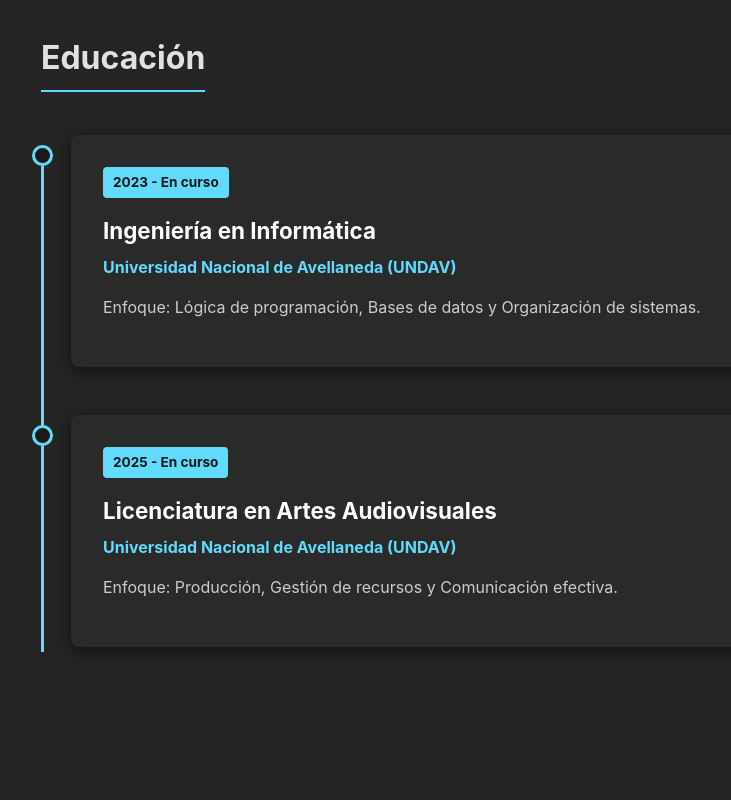
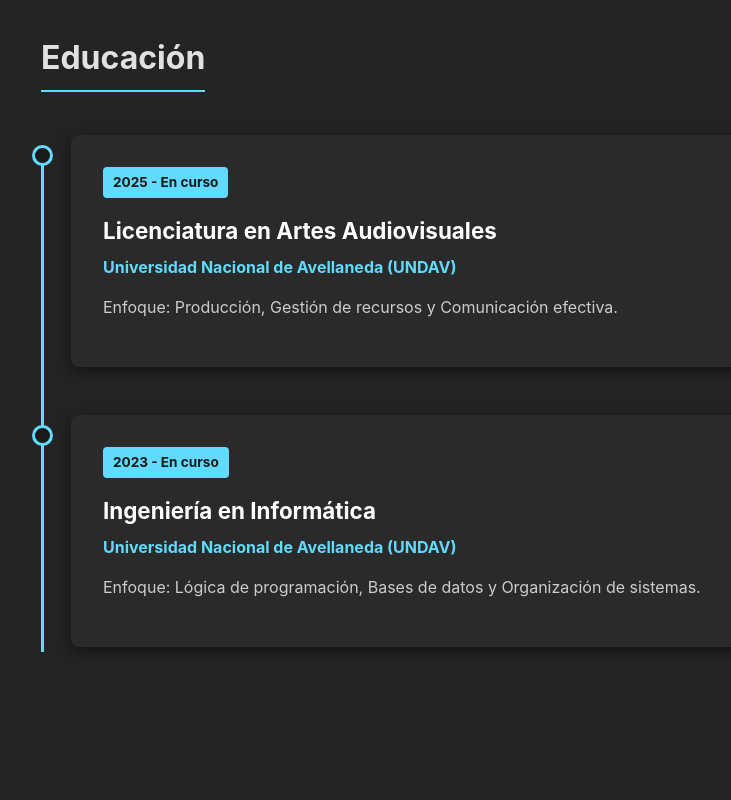
Before and after one commit to Hanielxlopezcornelis/portfolio-haniel, a React (Vite) app: page / in a window 1280 px wide. Shown: the part 1460-2260 px from the top of the page, without its empty margins (99-830 px from the left). Built offline with nearby package versions, Linux system fonts and the light colour scheme.

Commit message:
Diseño final: Arreglo de cursor, scroll y tarjetas

```diff
--- a/src/App.css
+++ b/src/App.css
@@ -9,7 +9,6 @@
   -webkit-font-smoothing: antialiased;
   -moz-osx-font-smoothing: grayscale;
 }
-
 body {
   margin: 0;
   padding: 0;
@@ -17,12 +16,17 @@ body {
   min-height: 100vh;
   display: block;
 }
-
 html {
   scroll-behavior: smooth;
 }
-
 #root {
   width: 100%;
   min-height: 100vh;
 }
+.hover-effect {
+  transition: transform 0.3s ease;
+}
+.hover-effect:hover {
+  transform: scale(1.03);
+  z-index: 10;
+}
--- a/src/App.jsx
+++ b/src/App.jsx
@@ -15,19 +15,19 @@ function App() {
           <Header />
         </div>
         <main style={styles.mainContent}>
-          <div id='sobre-mi'>
+          <div id='sobre-mi' style={styles.sectionWrapper}>
             <AboutMe />
           </div>
 
-          <div id='experiencia'>
+          <div id='experiencia' style={styles.sectionWrapper}>
             <Experience />
           </div>
 
-          <div id='educacion'>
+          <div id='educacion' style={styles.sectionWrapper}>
             <Education />
           </div>
 
-          <div id='habilidades'>
+          <div id='habilidades' style={styles.sectionWrapper}>
             <Skills />
           </div>
 
@@ -35,7 +35,7 @@ function App() {
             <Projects />
           </div>
 
-          <div id='contacto'>
+          <div id='contacto' >
             <Contact />
           </div>
         </main>
@@ -51,10 +51,16 @@ const styles = {
     color: 'white',
     display: 'flex',
     flexDirection: 'column',
+    cursor: 'default',
+    userSelect: 'none',
+    WebkitUserSelect: 'none',
   },
   mainContent: {
     paddingTop: '100px',
     flex: 1,
+  },
+  sectionWrapper: {
+    scrollMarginTop: '75px'
   }
 }
 
--- a/src/components/Education.jsx
+++ b/src/components/Education.jsx
@@ -2,17 +2,17 @@ export const Education = () => {
   const education = [
     {
       id: 1,
+      year: "2025 - En curso",
+      title: "Licenciatura en Artes Audiovisuales",
+      institution: "Universidad Nacional de Avellaneda (UNDAV)",
+      desc: "Enfoque: Producción, Gestión de recursos y Comunicación efectiva."
+    },
+    {
+      id: 2,
       year: "2023 - En curso",
       title: "Ingeniería en Informática",
       institution: "Universidad Nacional de Avellaneda (UNDAV)",
       desc: "Enfoque: Lógica de programación, Bases de datos y Organización de sistemas."
-    },
-    {
-      id: 2,
-      year: "2025 - En curso",
-      title: "Licenciatura en Artes Audiovisuales",
-      institution: "Universidad Nacional de Avellaneda (UNDAV)",
-      desc: "Enfoque: Producción, Gestión de recursos y Comunicación efectiva."
     }
   ];
 
@@ -23,7 +23,7 @@ export const Education = () => {
         {education.map((edu) => (
           <div key={edu.id} style={styles.timelineItem}>
             <div style={styles.timelineDot}></div>
-            <div style={styles.timelineContent}>
+            <div style={styles.timelineContent} className="hover-effect">
               <span style={styles.yearBadge}>{edu.year}</span>
               <h4 style={styles.cardTitle}>{edu.title}</h4>
               <span style={styles.institution}>{edu.institution}</span>
--- a/src/components/Experience.jsx
+++ b/src/components/Experience.jsx
@@ -30,7 +30,7 @@ export const Experience = () => {
         <div style={styles.timeline}>
             {experiences.map((exp) => (
                 <div key={exp.id} style={styles.timelineItem}>
-                    <div style={styles.timelineContent}>
+                    <div style={styles.timelineContent} className="hover-effect">
                         <span style={styles.yearBadge}>{exp.year}</span>
                         <h4 style={styles.cardTitle}>{exp.role}</h4>
                         {exp.subRole && <span style={styles.cardSubtitle}>{exp.subRole}</span>}
--- a/src/components/Projects.jsx
+++ b/src/components/Projects.jsx
@@ -7,7 +7,7 @@ export const Projects = () => {
       description: "Desarrollo en C++ que simula una partida contra una Inteligencia Artificial. Implementé un 'Bot Estratégico' con algoritmos de decisión para desafiar al usuario. El sistema gestiona la lógica de turnos, validación de reglas y estados del juego en consola.",
       tech: ["C++", "CodeBlocks", "Lógica de Algoritmos"],
       link: "https://github.com/Hanielxlopezcornelis/truco-cpp-game.git",
-      status: "Finalizado"
+      status: "Finalizado",
     },
     {
       id: 2,
@@ -26,7 +26,7 @@ export const Projects = () => {
 
         <div style={styles.grid}>
           {projects.map((project) => (
-            <div key={project.id} style={styles.card}>
+            <div key={project.id} style={styles.card} className="hover-effect">
 
               <div style={styles.cardHeader}>
                 <h3 style={styles.cardTitle}>{project.title}</h3>
--- a/src/components/Skills.jsx
+++ b/src/components/Skills.jsx
@@ -19,7 +19,7 @@ export const Skills = () => {
       <h3 style={styles.sectionTitle}>Habilidades Técnicas</h3>
       <div style={styles.skillsGrid}>
         {skills.map((skillGroup, index) => (
-          <div key={index} style={styles.skillCard}>
+          <div key={index} style={styles.skillCard} className="hover-effect">
             <h4 style={styles.skillCategory}>{skillGroup.category}</h4>
             <div style={styles.tagsContainer}>
               {skillGroup.items.map((item, i) => (
```
